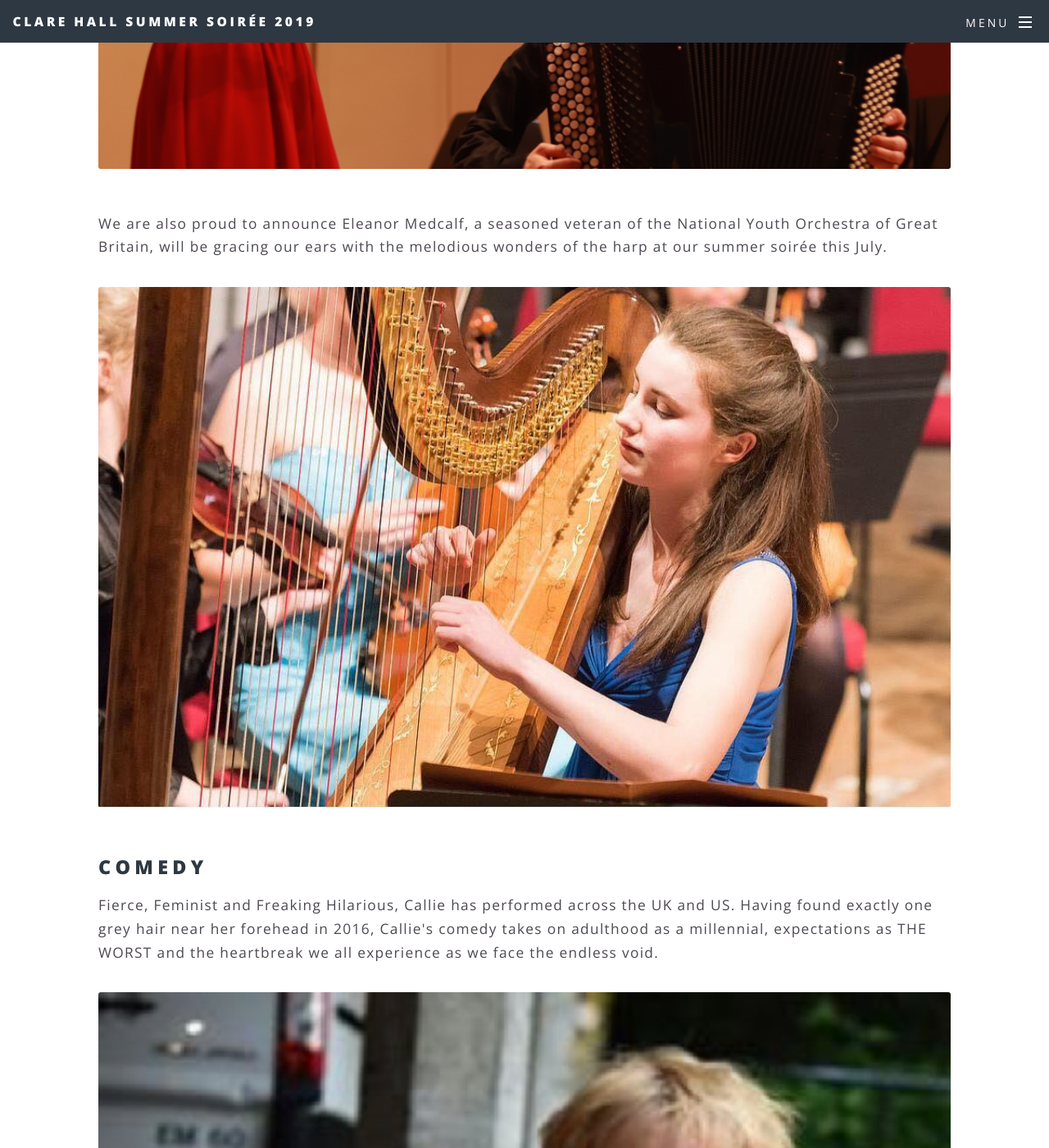
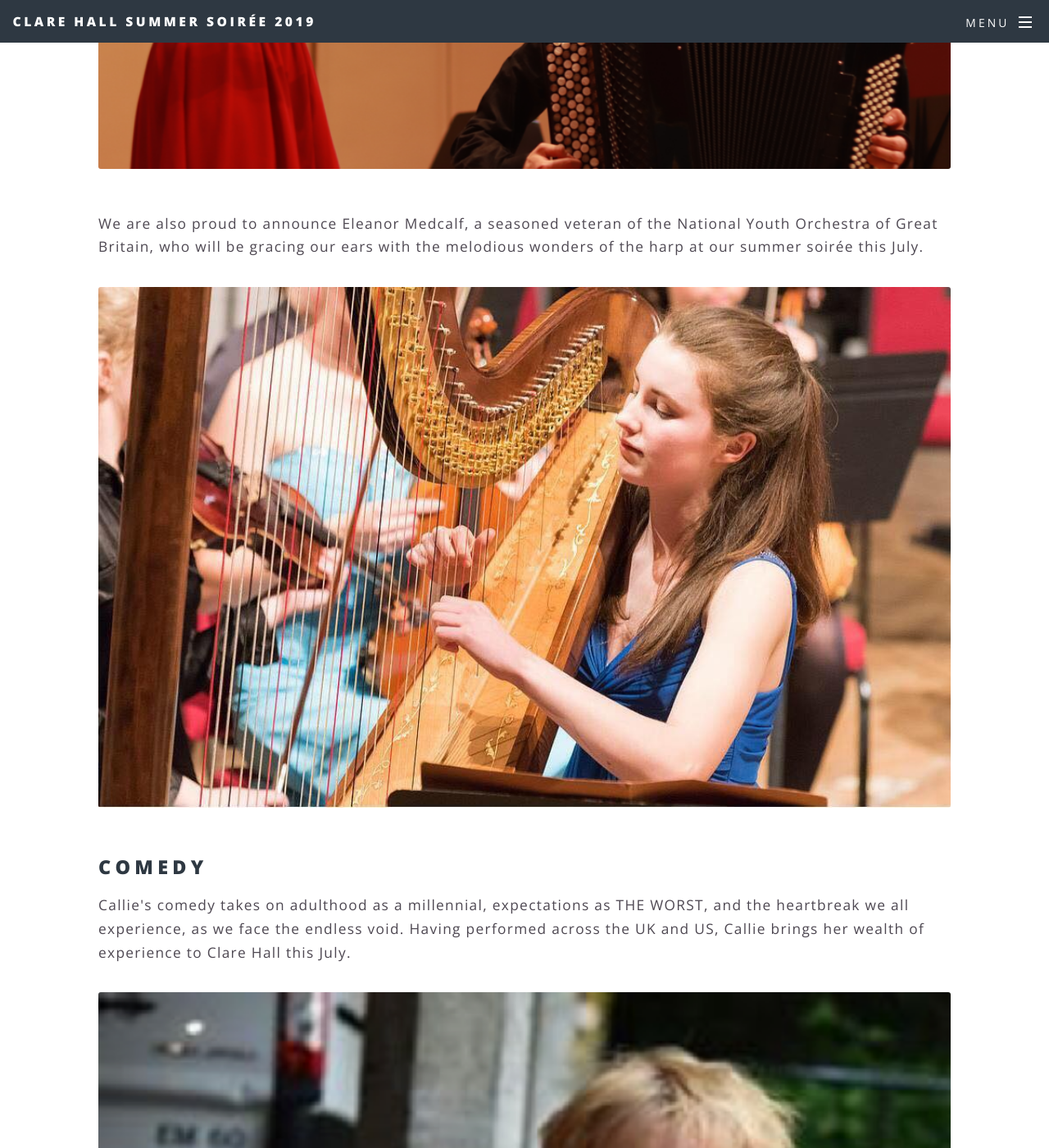
Before and after one commit to chse66/chsummersoiree19, a Jekyll site: the page built from programme.html, in a window 1280 px wide and 1400 px high, scrolled down 1929 px. Shown: the whole window at 82% size. Built offline with Jekyll 4.4.1, drawn with Linux system fonts in a browser that asks for light colours.

Commit message:
fix typos in programme

```diff
--- a/programme.html
+++ b/programme.html
@@ -25,7 +25,7 @@ title: Event Programme
     </div>
 
     <div class="passagechunk">
-      <p>We are also proud to announce Eleanor Medcalf, a seasoned veteran of the National Youth Orchestra of Great Britain, will be gracing our ears with the melodious wonders of the harp at our summer soirée this July.</p>
+      <p>We are also proud to announce Eleanor Medcalf, a seasoned veteran of the National Youth Orchestra of Great Britain, who will be gracing our ears with the melodious wonders of the harp at our summer soirée this July.</p>
       <div class="box alt">
         <div class="row uniform 50%">
           <div class="12u"><span class="image fit"><img src="images/music2.jpg" alt="" /></span></div>
@@ -35,7 +35,7 @@ title: Event Programme
 
     <div class="passagechunk">
       <h2>Comedy</h2>
-      <p>Fierce, Feminist and Freaking Hilarious, Callie has performed across the UK and US. Having found exactly one grey hair near her forehead in 2016, Callie's comedy takes on adulthood as a millennial, expectations as THE WORST and the heartbreak we all experience as we face the endless void.</p>
+      <p>Callie's comedy takes on adulthood as a millennial, expectations as THE WORST, and the heartbreak we all experience, as we face the endless void. Having performed across the UK and US, Callie brings her wealth of experience to Clare Hall this July.</p>
       <div class="box alt">
         <div class="row uniform 50%">
           <div class="12u"><span class="image fit"><img src="images/comedy.png" alt="" /></span></div>
```
